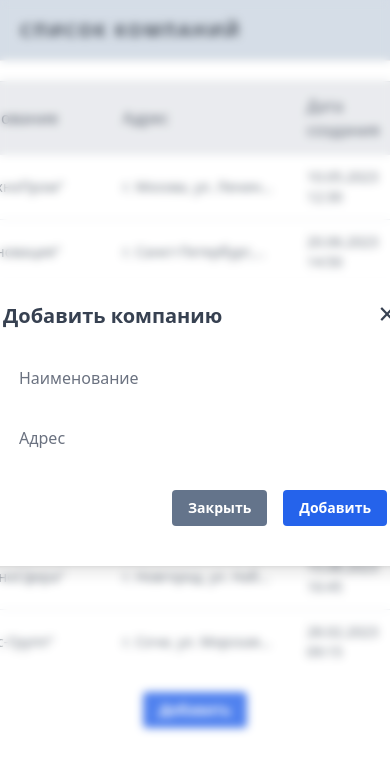
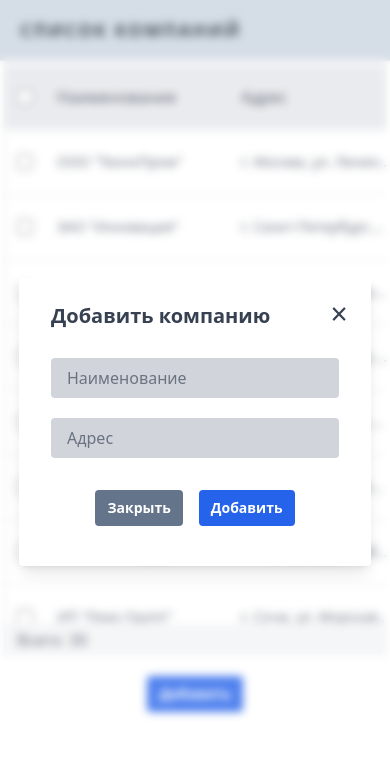
Before and after one commit to roman-pixel/list-of-companies-task, a React (Vite) app: page / in a window 390 px wide. Both pictures are taken after a click on the button "Добавить". Shown: the top 772 px of the page. Built offline with nearby package versions, Linux system fonts and the light colour scheme.

Commit message:
add responsive design

```diff
--- a/src/App.tsx
+++ b/src/App.tsx
@@ -7,7 +7,7 @@ function App() {
     <div>
       <Header />
 
-      <div className="flex flex-col items-center justify-center overflow-auto p-5">
+      <div className="p-1 sm:p-5">
         <CompanyTable />
         <TableMenu />
       </div>
--- a/src/components/AddCompanyForm.tsx
+++ b/src/components/CompanyForm.tsx
@@ -6,11 +6,11 @@ import TextField from '../ui/TextField';
 
 import { addCompany } from '../store/companySlice';
 
-interface AddCompanyFormProps {
+interface CompanyFormProps {
   onCloseModal?: () => void | undefined;
 }
 
-function AddCompanyForm({ onCloseModal }: AddCompanyFormProps) {
+function CompanyForm({ onCloseModal }: CompanyFormProps) {
   const dispatch = useDispatch();
   const [name, setName] = useState('');
   const [address, setAddress] = useState('');
@@ -22,7 +22,7 @@ function AddCompanyForm({ onCloseModal }: AddCompanyFormProps) {
   }
 
   return (
-    <form className="flex w-96 flex-col gap-5" onSubmit={handleSubmit}>
+    <form className="flex w-72 flex-col gap-5 sm:w-96" onSubmit={handleSubmit}>
       <TextField
         variation="primary"
         placeholder="Наименование"
@@ -35,7 +35,7 @@ function AddCompanyForm({ onCloseModal }: AddCompanyFormProps) {
         value={address}
         onChange={(e) => setAddress(e.target.value)}
       />
-      <div className="mt-3 flex justify-end gap-4">
+      <div className="mt-3 flex justify-center gap-4 sm:justify-end">
         <Button variation="secondary" onClick={onCloseModal}>
           Закрыть
         </Button>
@@ -47,4 +47,4 @@ function AddCompanyForm({ onCloseModal }: AddCompanyFormProps) {
   );
 }
 
-export default AddCompanyForm;
+export default CompanyForm;
--- a/src/components/CompanyHeader.tsx
+++ b/src/components/CompanyHeader.tsx
@@ -38,7 +38,7 @@ function CompanyHeader() {
   }
 
   return (
-    <tr className="bg-gray-200 text-left font-normal text-gray-700">
+    <tr>
       <th className="table-header-row text-center">
         <div className="flex items-center">
           <Checkbox
--- a/src/components/CompanyRow.tsx
+++ b/src/components/CompanyRow.tsx
@@ -48,7 +48,7 @@ function CompanyRow() {
       {companies.map((company: ICompany) => (
         <tr
           key={company.id}
-          className={`text-sm text-gray-600 ${isChecked(company.id) ? 'bg-blue-50' : ''}`}
+          className={isChecked(company.id) ? 'bg-blue-50' : ''}
         >
           <td className="table-body-row text-center">
             <div className="flex items-center">
@@ -73,7 +73,7 @@ function CompanyRow() {
               onChange={(e) => handleTexFiledChange(e, company.id, 'address')}
             />
           </td>
-          <td className={`table-body-row`}>
+          <td className="table-body-row">
             {formatDate(company.created_at) || '—'}
           </td>
           <td className="table-body-row">
--- a/src/components/CompanyTable.tsx
+++ b/src/components/CompanyTable.tsx
@@ -1,17 +1,23 @@
 import CompanyHeader from './CompanyHeader';
 import CompanyRow from './CompanyRow';
+import TableFooter from './TableFooter';
 
 function CompanyTable() {
   return (
-    <div className="max-h-[70vh] min-w-min overflow-auto">
-      <table className="border-collapse border border-gray-300">
+    <div className="flex items-start justify-start sm:items-center sm:justify-center">
+      <div className="max-h-[70vh] overflow-auto">
+        <table className="table-auto border-collapse border border-b-0 border-t-0 border-gray-200 bg-white">
           <thead>
             <CompanyHeader />
           </thead>
           <tbody>
             <CompanyRow />
           </tbody>
+          <tfoot>
+            <TableFooter />
+          </tfoot>
         </table>
+      </div>
     </div>
   );
 }
--- /dev/null
+++ b/src/components/TableFooter.tsx
@@ -0,0 +1,21 @@
+import { useSelector } from 'react-redux';
+import { RootState } from '../store/companySlice';
+
+function TableFooter() {
+  const companies = useSelector(
+    (state: RootState) => state.companies.companies,
+  );
+
+  return (
+    <tr className="border-b-0 bg-gray-100">
+      <td
+        colSpan={5}
+        className="sticky bottom-0 bg-gray-100 px-3 py-1 text-gray-600"
+      >
+        Всего: {companies.length}
+      </td>
+    </tr>
+  );
+}
+
+export default TableFooter;
--- a/src/components/TableMenu.tsx
+++ b/src/components/TableMenu.tsx
@@ -2,7 +2,7 @@ import { useDispatch, useSelector } from 'react-redux';
 
 import Button from '../ui/Button';
 import Modal from '../ui/Modal';
-import AddCompanyForm from './AddCompanyForm';
+import CompanyForm from './CompanyForm';
 
 import { deleteSelectedCompanies, RootState } from '../store/companySlice';
 
@@ -18,13 +18,13 @@ function TableMenu() {
   }
 
   return (
-    <div className="mt-5 flex items-center gap-4">
+    <div className="mt-5 flex items-center justify-center gap-4">
       <Modal>
         <Modal.Open opens="add">
           <Button variation="primary">Добавить</Button>
         </Modal.Open>
         <Modal.Window name="add" header="Добавить компанию">
-          <AddCompanyForm />
+          <CompanyForm />
         </Modal.Window>
       </Modal>
 
--- a/src/index.css
+++ b/src/index.css
@@ -4,10 +4,10 @@
 
 @layer components {
   .table-header-row {
-    @apply cursor-default border-b border-gray-200 p-3 font-medium;
+    @apply sticky top-0 cursor-default border-b bg-gray-200 px-3 py-2 text-left font-medium text-gray-700;
   }
   .table-body-row {
-    @apply cursor-default border-b border-gray-200 p-3;
+    @apply cursor-default border-b border-gray-200 p-3 text-sm text-gray-600;
   }
 }
 
--- a/src/ui/Button.tsx
+++ b/src/ui/Button.tsx
@@ -13,7 +13,7 @@ interface ButtonProps {
 
 function Button({ variation, onClick, type, children }: ButtonProps) {
   const base =
-    'rounded px-4 py-2 text-sm font-semibold text-white transition-all duration-100 hover:text-stone-200 active:scale-95';
+    'rounded px-3 py-2 text-sm font-semibold text-white transition-all duration-100 hover:text-stone-200 active:scale-95 sm:px-4 sm:py-2';
 
   const styles: Styles = {
     primary: base + ' bg-blue-600 hover:bg-blue-700',
--- a/src/ui/Modal.tsx
+++ b/src/ui/Modal.tsx
@@ -56,7 +56,9 @@ function Window({
   if (name !== openName) return null;
 
   return createPortal(
+    // overlay
     <div className="fixed left-0 top-0 z-50 h-screen w-full bg-white/20 backdrop-blur-sm transition-all duration-500">
+      {/* modal container */}
       <div
         className="fixed left-1/2 top-1/2 -translate-x-1/2 -translate-y-1/2 rounded bg-white px-8 py-10 shadow-lg transition-all duration-500"
         ref={ref}
@@ -64,15 +66,15 @@ function Window({
         <h1 className="absolute top-6 text-xl font-semibold text-gray-700">
           {header}
         </h1>
-        <div className="pt-10">
-          {cloneElement(children, { onCloseModal: close })}
-        </div>
         <button
           className="absolute right-7 top-5 flex h-8 w-8 translate-x-3 items-center justify-center rounded border-none bg-none p-2 text-3xl text-gray-700 transition-all duration-200 hover:bg-gray-200"
           onClick={close}
         >
           &times;
         </button>
+        <div className="pt-10">
+          {cloneElement(children, { onCloseModal: close })}
+        </div>
       </div>
     </div>,
     document.body,
--- a/src/ui/TextField.tsx
+++ b/src/ui/TextField.tsx
@@ -21,12 +21,12 @@ function TextField({
 }: TextFiledProps) {
   const [isFocus, setIsFocus] = useState(false);
 
-  const base =
-    'w-full min-w-40 bg-transparent leading-10 placeholder:text-gray-500';
+  const base = 'w-full leading-10 placeholder:text-gray-500';
 
   const styles: Styles = {
-    primary: base + ' bg-gray-300 rounded  px-4',
-    inline: base + ' hover:bg-slate-200 focus:bg-slate-100',
+    primary: base + ' bg-gray-300 rounded px-4',
+    inline:
+      base + ' bg-transparent hover:bg-slate-200 focus:outline-none min-w-40',
   };
 
   return (
```
Lines whose indentation alone changed are shown as unchanged.
